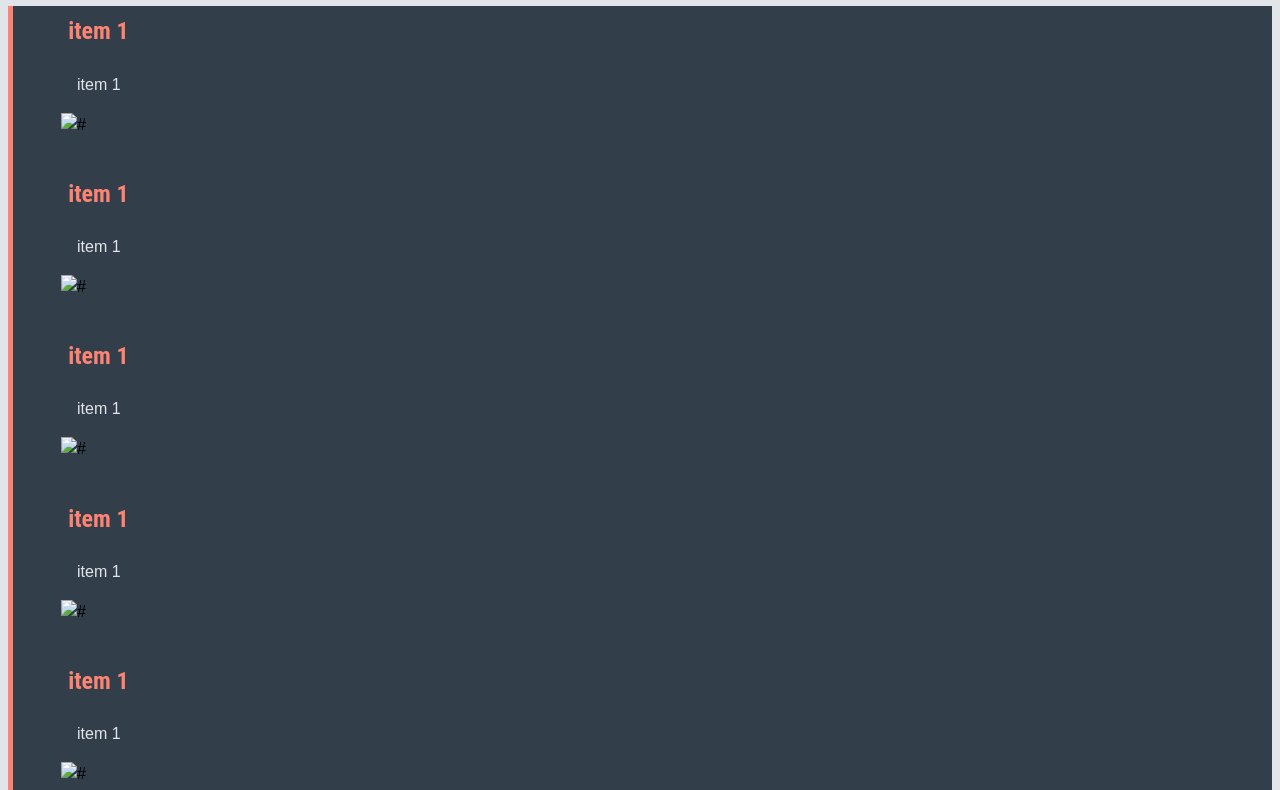
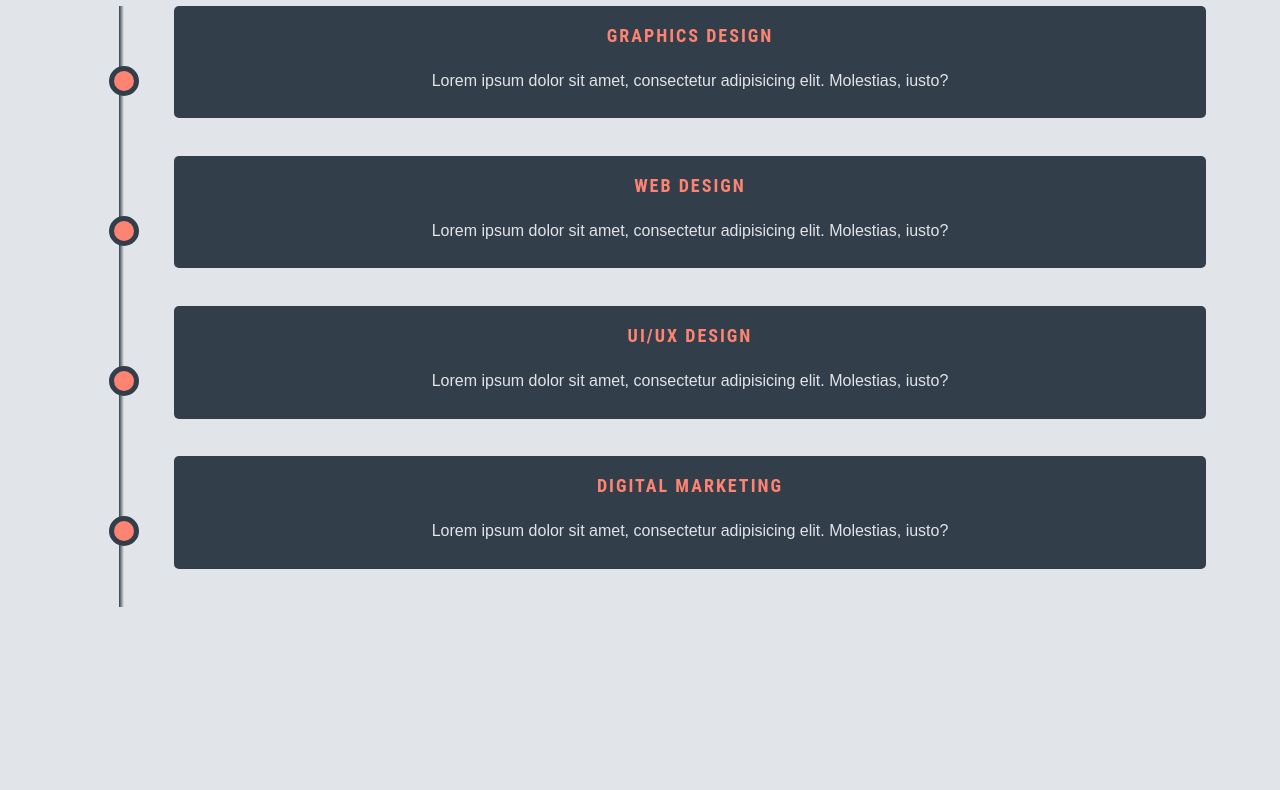
Before and after one commit to Kevin-Sanchez03/Final-Project, a plain HTML site: page timeline.html in a window 1280 px wide. Shown: the part 133-923 px from the top of the page. After the commit the page ends 800 px from the top, so only its background shows below. Drawn offline with Linux system fonts and the light colour scheme.

Commit message:
update content

```diff
--- a/stylesheet.css
+++ b/stylesheet.css
@@ -187,21 +187,65 @@ img {
 
 /* Laws of Computing page */
 
-#law-container {
+.container {
   display: flex;
   flex-wrap: wrap;
-  justify-content: space-evenly;
-  padding: 1em 0;
+  margin: 1em auto;
 }
-.box {
+.timeline {
   display: flex;
-  flex-direction: column;
-  align-items: center;
-  justify-content: flex-start;
-  background-color: var(--color-primary);
+  flex-wrap: nowrap;
+  justify-content: center;
+  width: 100%;
+}
+.icon {
+  display: flex;
+  background: linear-gradient(
+    to right,
+    var(--color-light) 45%,
+    var(--color-primary) 45%,
+    var(--color-primary) 40%,
+    var(--color-light) 50%
+  );
+  order: 2;
+  text-align: center;
   color: var(--color-light);
-  padding: 1em;
-  margin: 1em;
-  max-width: 22.2em;
-  border-radius: 10px;
+  font-size: 28px;
+  flex-basis: 100px;
 }
+.icon > span {
+  font-size: 20px;
+  margin: auto;
+  background: var(--color-secondary);
+  border-radius: 50px;
+  width: 1em;
+  height: 1em;
+  line-height: 60px;
+  border: 5px solid var(--color-primary);
+}
+.info {
+  text-align: center;
+  padding: 10px;
+  border-radius: 5px;
+  color: var(--color-light);
+  order: 3;
+  width: 80%;
+  padding-left: 10px;
+  background: var(--color-primary);
+  transition: all 0.6s ease;
+}
+.info:hover {
+  background-color: var(--color-quaternary);
+}
+.info {
+  margin-bottom: 3%;
+}
+.info h2 {
+  margin: 0;
+  font-size: 18px;
+  text-transform: uppercase;
+  letter-spacing: 2px;
+}
+.info p {
+  line-height: 1.4;
+}
--- a/timeline.html
+++ b/timeline.html
@@ -17,43 +17,59 @@
         <li><a href="MiscInfo.html">Miscellaneous Information</a></li>
       </ul>
     </nav>
-    <section id="timeline">
-      <!-- item 1 -->
-      <div class="item item-1">
-        <h2>item 1</h2>
-        <p>item 1</p>
-        <img src="#" alt="#" />
+    <div class="container">
+      <div class="timeline">
+        <div class="custom"></div>
+        <div class="icon">
+          <span><i class="fa fa-star"></i></span>
+        </div>
+        <div class="info">
+          <h2>Graphics Design</h2>
+          <p>
+            Lorem ipsum dolor sit amet, consectetur adipisicing elit. Molestias,
+            iusto?
+          </p>
+        </div>
       </div>
-      <!-- item 2 -->
-      <div class="item item-2">
-        <h2>item 1</h2>
-        <p>item 1</p>
-        <img src="#" alt="#" />
+      <div class="timeline box-right">
+        <div class="custom"></div>
+        <div class="icon">
+          <span><i class="fa fa-star"></i></span>
+        </div>
+        <div class="info">
+          <h2>Web design</h2>
+          <p>
+            Lorem ipsum dolor sit amet, consectetur adipisicing elit. Molestias,
+            iusto?
+          </p>
+        </div>
       </div>
-      <!-- item 3 -->
-      <div class="item item-3">
-        <h2>item 1</h2>
-        <p>item 1</p>
-        <img src="#" alt="#" />
+      <div class="timeline">
+        <div class="custom"></div>
+        <div class="icon">
+          <span><i class="fa fa-star"></i></span>
+        </div>
+        <div class="info">
+          <h2>Ui/ux design</h2>
+          <p>
+            Lorem ipsum dolor sit amet, consectetur adipisicing elit. Molestias,
+            iusto?
+          </p>
+        </div>
       </div>
-      <!-- item 4 -->
-      <div class="item item-4">
-        <h2>item 1</h2>
-        <p>item 1</p>
-        <img src="#" alt="#" />
+      <div class="timeline box-right">
+        <div class="custom"></div>
+        <div class="icon">
+          <span><i class="fa fa-star"></i></span>
+        </div>
+        <div class="info">
+          <h2>Digital Marketing</h2>
+          <p>
+            Lorem ipsum dolor sit amet, consectetur adipisicing elit. Molestias,
+            iusto?
+          </p>
+        </div>
       </div>
-      <!-- item 5 -->
-      <div class="item item-5">
-        <h2>item 1</h2>
-        <p>item 1</p>
-        <img src="#" alt="#" />
-      </div>
-      <!-- item 6 -->
-      <div class="item item-6">
-        <h2>item 1</h2>
-        <p>item 1</p>
-        <img src="#" alt="#" />
-      </div>
-    </section>
+    </div>
   </body>
 </html>
```
Also changed, not shown: index.html (+4 -8 lines).
